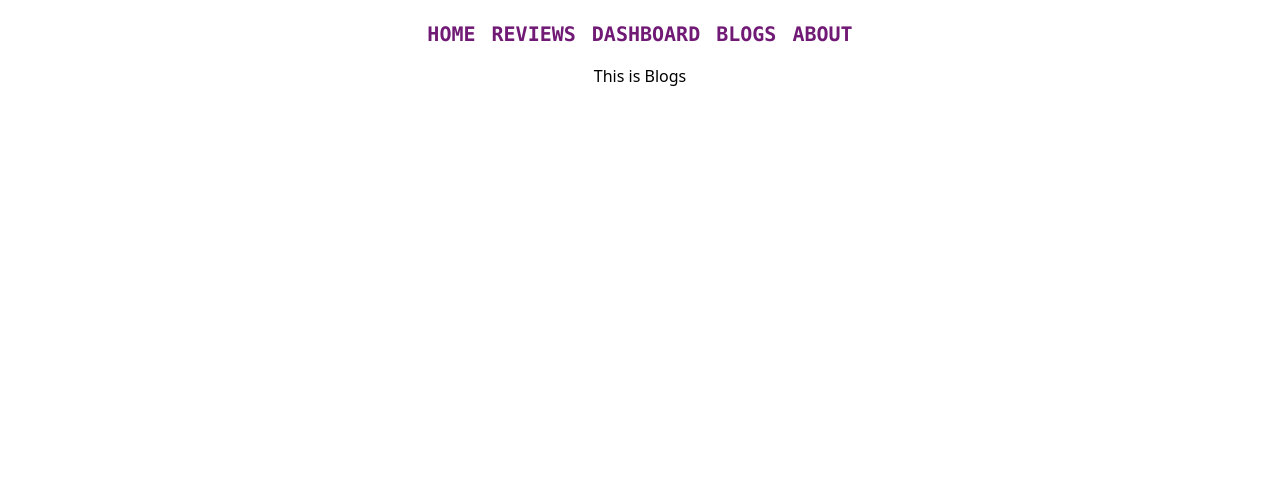
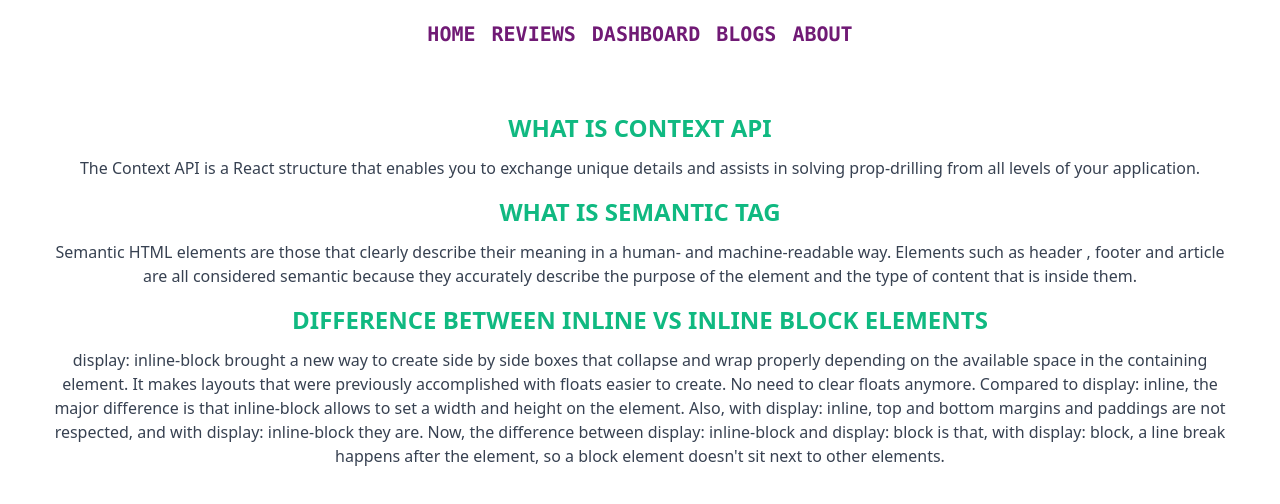
Before and after one commit to shamim-5/product-analysis-website, a React (Create React App) app: page /blogs in a window 1280 px wide. Shown: the top 504 px of the page. Built offline with nearby package versions, Linux system fonts and the light colour scheme.

Commit message:
blog section done

```diff
--- a/src/components/Blogs/Blogs.js
+++ b/src/components/Blogs/Blogs.js
@@ -1,11 +1,30 @@
-import React from 'react';
+import React from "react";
 
 const Blogs = () => {
-   return (
+  return (
+    <div className="m-12">
       <div>
-         <h2>This is Blogs</h2>
+        <h2 className="text-2xl pt-4 pb-3 text-emerald-500 font-bold">WHAT IS CONTEXT API</h2>
+        <p className="text-gray-700">The Context API is a React structure that enables you to exchange unique details and assists in solving prop-drilling from all levels of your application.</p>
       </div>
-   );
+      <div>
+        <h2 className="text-2xl pt-4 pb-3 text-emerald-500 font-bold">WHAT IS SEMANTIC TAG</h2>
+        <p className="text-gray-700">
+          Semantic HTML elements are those that clearly describe their meaning in a human- and machine-readable way. Elements such as header , footer and article are all considered semantic because
+          they accurately describe the purpose of the element and the type of content that is inside them.{" "}
+        </p>
+      </div>
+      <div>
+        <h2 className="text-2xl pt-4 pb-3 text-emerald-500 font-bold">DIFFERENCE BETWEEN INLINE VS INLINE BLOCK ELEMENTS</h2>
+        <p className="text-gray-700">
+          display: inline-block brought a new way to create side by side boxes that collapse and wrap properly depending on the available space in the containing element. It makes layouts that were
+          previously accomplished with floats easier to create. No need to clear floats anymore. Compared to display: inline, the major difference is that inline-block allows to set a width and height
+          on the element. Also, with display: inline, top and bottom margins and paddings are not respected, and with display: inline-block they are. Now, the difference between display: inline-block
+          and display: block is that, with display: block, a line break happens after the element, so a block element doesn't sit next to other elements.
+        </p>
+      </div>
+    </div>
+  );
 };
 
 export default Blogs;
```
